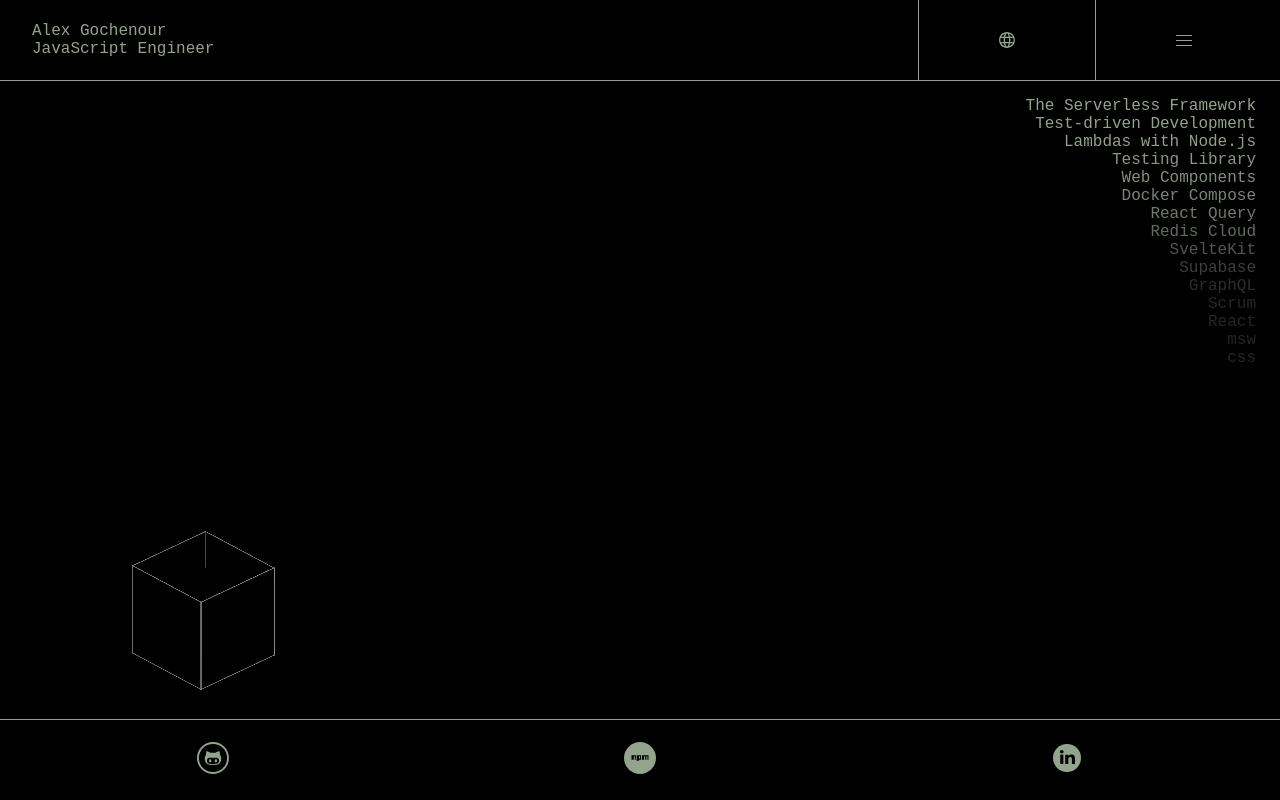
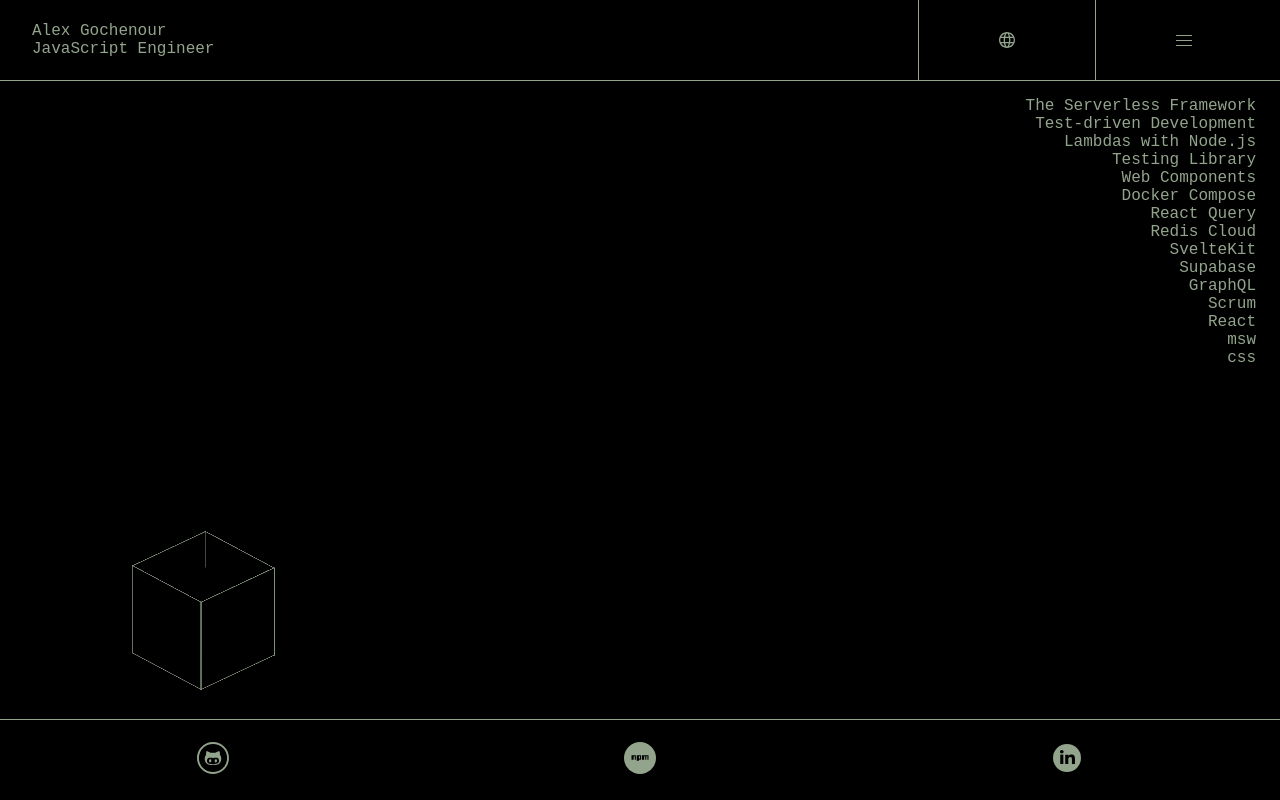
Before and after one commit to chunyukuo88/portfolio2, a React (Create React App) app: page / in a window 1280 px wide. Built offline with nearby package versions, Linux system fonts and the light colour scheme; what aws-amplify would draw is missing.

Commit message:
Nixed the hooks and replaced them with a pure CSS solution.

```diff
--- a/src/components/PrimaryContent/Skills/Skills.css
+++ b/src/components/PrimaryContent/Skills/Skills.css
@@ -27,3 +27,76 @@
     color: green;
     transition: 5s;
 }
+
+ul > li {
+    color: black;
+}
+
+ul > li:nth-child(1) {
+    animation: fadeIn 2s ease-in-out 0.2s forwards;
+}
+
+ul > li:nth-child(2) {
+    animation: fadeIn 2s ease-in-out 0.4s forwards;
+}
+
+ul > li:nth-child(3) {
+    animation: fadeIn 2s ease-in-out 0.6s forwards;
+}
+
+ul > li:nth-child(4) {
+    animation: fadeIn 2s ease-in-out 0.7s forwards;
+}
+
+ul > li:nth-child(5) {
+    animation: fadeIn 2s ease-in-out 0.8s forwards;
+}
+
+ul > li:nth-child(6) {
+    animation: fadeIn 2s ease-in-out 0.9s forwards;
+}
+
+ul > li:nth-child(7) {
+    animation: fadeIn 2s ease-in-out 1s forwards;
+}
+
+ul > li:nth-child(8) {
+    animation: fadeIn 2s ease-in-out 1.2s forwards;
+}
+
+ul > li:nth-child(9) {
+    animation: fadeIn 2s ease-in-out 1.4s forwards;
+}
+
+ul > li:nth-child(10) {
+    animation: fadeIn 2s ease-in-out 1.6s forwards;
+}
+
+ul > li:nth-child(11) {
+    animation: fadeIn 2s ease-in-out 1.8s forwards;
+}
+
+ul > li:nth-child(12) {
+    animation: fadeIn 2s ease-in-out 2s forwards;
+}
+
+ul > li:nth-child(13) {
+    animation: fadeIn 2s ease-in-out 2.2s forwards;
+}
+
+ul > li:nth-child(14) {
+    animation: fadeIn 2s ease-in-out 2.4s forwards;
+}
+
+ul > li:nth-child(15) {
+    animation: fadeIn 2s ease-in-out 2.6s forwards;
+}
+
+@keyframes fadeIn {
+    from {
+        color: black;
+    }
+    to {
+        color: var(--primaryColor);
+    }
+}
--- a/src/components/PrimaryContent/Skills/Skills.jsx
+++ b/src/components/PrimaryContent/Skills/Skills.jsx
@@ -1,4 +1,3 @@
-import { useEffect, useState } from 'react';
 import strings from 'src/common/strings';
 import './Skills.css';
 
@@ -9,63 +8,23 @@ export function Skills(props) {
     ? 'tech-skills-abridged__blurry'
     : 'tech-skills-abridged';
 
-  const [serverlessStyle, setServerlessStyle] = useState('');
-  const [tddStyle, setTddStyle] = useState('');
-  const [lambdasStyle, setLambdasStyle] = useState('');
-  const [testingLibrary, setTestingLibrary] = useState('');
-  const [webComponents, setWebComponents] = useState('');
-  const [docker, setDocker] = useState('');
-  const [reactQuery, setReactQuery] = useState('');
-  const [redis, setRedis] = useState('');
-  const [svelte, setSvelte] = useState('');
-  const [supabase, setSupabase] = useState('');
-  const [gql, setGql] = useState('');
-  const [scrum, setScrum] = useState('');
-  const [react, setReact] = useState('');
-  const [msw, setMsw] = useState('');
-  const [css, setCss] = useState('');
-
-  useEffect(() => {
-    setTimeout(() => { setServerlessStyle('dynamic-emergence')}, 800);
-    setTimeout(() => { setTddStyle('dynamic-emergence')}, 1200);
-    setTimeout(() => { setLambdasStyle('dynamic-emergence')}, 1600);
-
-    setTimeout(() => { setTestingLibrary('dynamic-emergence')}, 2400);
-    setTimeout(() => { setWebComponents('dynamic-emergence')}, 2800);
-    setTimeout(() => { setDocker('dynamic-emergence')}, 3200);
-
-    setTimeout(() => { setReactQuery('dynamic-emergence')}, 3600);
-    setTimeout(() => { setRedis('dynamic-emergence')}, 4000);
-    setTimeout(() => { setSvelte('dynamic-emergence')}, 4400);
-
-    setTimeout(() => { setSupabase('dynamic-emergence')}, 4800);
-    setTimeout(() => { setGql('dynamic-emergence')}, 5200);
-    setTimeout(() => { setScrum('dynamic-emergence')}, 5600);
-
-    setTimeout(() => { setReact('dynamic-emergence')}, 6000);
-    setTimeout(() => { setMsw('dynamic-emergence')}, 6400);
-    setTimeout(() => { setCss('dynamic-emergence')}, 6800);
-
-    setTimeout(() => { setTddStyle('highlighted-skill')}, 7200);
-  }, []);
-
   return (
     <ul id={getId()} onClick={skillClickHandler}>
-      <li className={serverlessStyle}>The Serverless Framework</li>
-      <li className={tddStyle}>{strings.techSkillsTDD[language]}</li>
-      <li className={lambdasStyle}>Lambdas with Node.js</li>
-      <li className={testingLibrary}>Testing Library</li>
-      <li className={webComponents}>Web Components</li>
-      <li className={docker}>Docker Compose</li>
-      <li className={reactQuery}>React Query</li>
-      <li className={redis}>Redis Cloud</li>
-      <li className={svelte}>SvelteKit</li>
-      <li className={supabase}>Supabase</li>
-      <li className={gql}>GraphQL</li>
-      <li className={scrum}>Scrum</li>
-      <li className={react}>React</li>
-      <li className={msw}>msw</li>
-      <li className={css}>css</li>
+      <li>The Serverless Framework</li>
+      <li>{strings.techSkillsTDD[language]}</li>
+      <li>Lambdas with Node.js</li>
+      <li>Testing Library</li>
+      <li>Web Components</li>
+      <li>Docker Compose</li>
+      <li>React Query</li>
+      <li>Redis Cloud</li>
+      <li>SvelteKit</li>
+      <li>Supabase</li>
+      <li>GraphQL</li>
+      <li>Scrum</li>
+      <li>React</li>
+      <li>msw</li>
+      <li>css</li>
     </ul>
   );
 }
```
